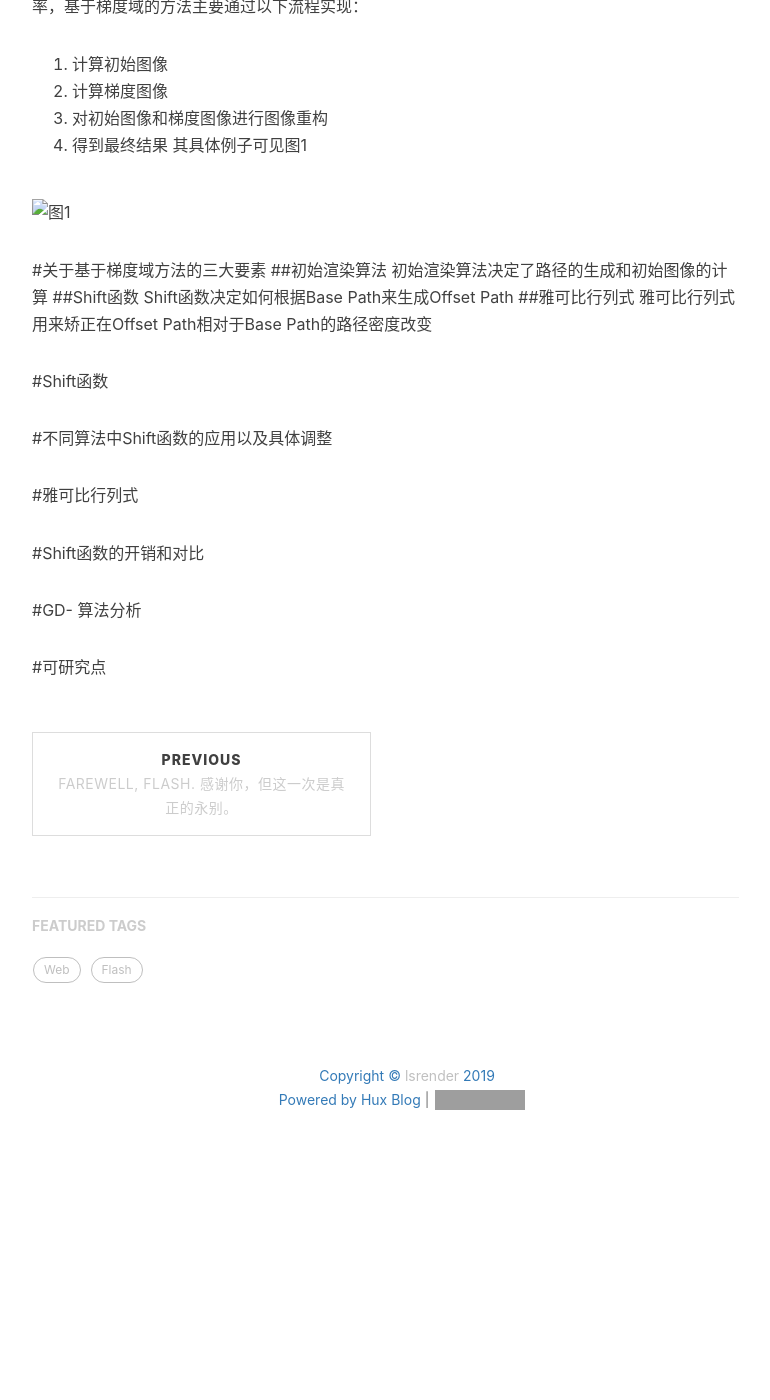
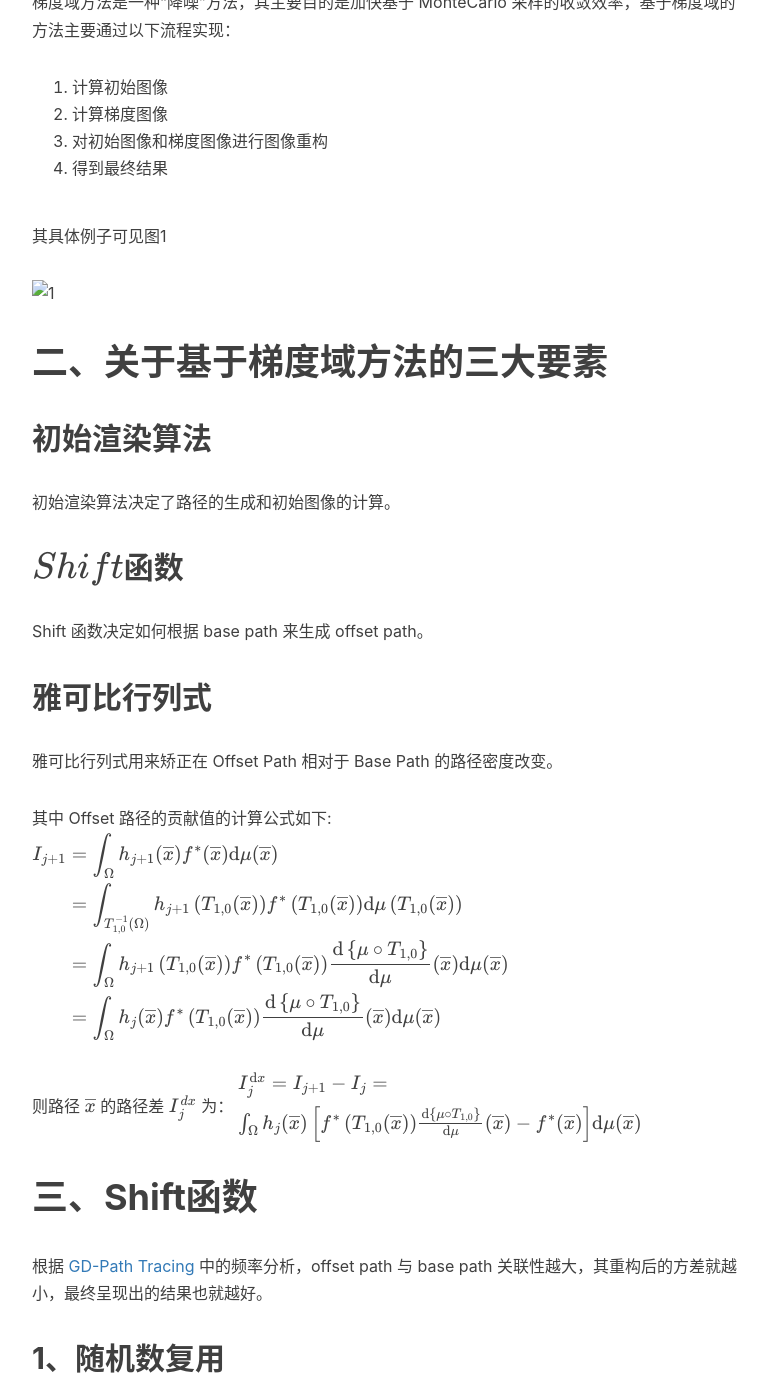
Before and after one commit to Throbbing/Throbbing.github.io, a Jekyll site: the page built from _posts/2019-06-17-gradient-domain.md, in a window 1280 px wide and 1400 px high, scrolled down 724 px. Shown: the whole window, without its empty margins (233-1003 px from the left). Built offline with Jekyll 4.4.1, drawn with Linux system fonts in a browser that asks for light colours; nearby versions of some CDN libraries; formulas are drawn with MathJax 3; comment, search, counter and statistics services are not loaded; before the commit the page ends 1928 px from its top, so only the background shows below that; some of the changed text lies outside the part shown; grey boxes are pictures that could not be loaded.

Commit message:
add gradient v2

```diff
--- a/_posts/2019-06-17-gradient-domain.md
+++ b/_posts/2019-06-17-gradient-domain.md
@@ -6,41 +6,108 @@
 header-img: "img/post-gradient-cover.jpg"
 header-mask: 0.2
 tags:
-  - Web
-  - Flash
+  - MonteCarlo
+  - Gradient Domain
+  - Rendering
 ---
 
-[toc]
 
-#梯度域方法概述
-梯度域方法是一种“降噪”方法，其主要目的是加快基于MonteCarlo采样的收敛效率，基于梯度域的方法主要通过以下流程实现：
+
+# 一、梯度域方法概述
+梯度域方法是一种“降噪”方法，其主要目的是加快基于 MonteCarlo 采样的收敛效率，基于梯度域的方法主要通过以下流程实现：
 1. 计算初始图像
 2. 计算梯度图像
 3. 对初始图像和梯度图像进行图像重构
 4. 得到最终结果
+
 其具体例子可见图1
 
+![1](2019-06-17-gradient-domain/1.png)
 
-![图1](2019-06-17-gradient-domain/1.png)
+# 二、关于基于梯度域方法的三大要素
+## 初始渲染算法
+初始渲染算法决定了路径的生成和初始图像的计算。
+## $Shift$函数
+Shift 函数决定如何根据 base path 来生成 offset path。
+## 雅可比行列式
+雅可比行列式用来矫正在 Offset Path 相对于 Base Path 的路径密度改变。
 
-#关于基于梯度域方法的三大要素
-##初始渲染算法
-初始渲染算法决定了路径的生成和初始图像的计算
-##Shift函数
-Shift函数决定如何根据Base Path来生成Offset Path
-##雅可比行列式
-雅可比行列式用来矫正在Offset Path相对于Base Path的路径密度改变
+其中 Offset 路径的贡献值的计算公式如下:
+$$
+\begin{aligned} I_{j+1} &=\int_{\Omega} h_{j+1}(\overline{x}) f^{*}(\overline{x}) \mathrm{d} \mu(\overline{x}) \\ &=\int_{T_{1,0}^{-1}(\Omega)} h_{j+1}\left(T_{1,0}(\overline{x})\right) f^{*}\left(T_{1,0}(\overline{x})\right) \mathrm{d} \mu\left(T_{1,0}(\overline{x})\right) \\ &=\int_{\Omega} h_{j+1}\left(T_{1,0}(\overline{x})\right) f^{*}\left(T_{1,0}(\overline{x})\right) \frac{\mathrm{d}\left\{\mu \circ T_{1,0}\right\}}{\mathrm{d} \mu}(\overline{x}) \mathrm{d} \mu(\overline{x}) \\ &=\int_{\Omega} h_{j}(\overline{x}) f^{*}\left(T_{1,0}(\overline{x})\right) \frac{\mathrm{d}\left\{\mu \circ T_{1,0}\right\}}{\mathrm{d} \mu}(\overline{x}) \mathrm{d} \mu(\overline{x}) \end{aligned}\tag{1}
+$$
 
-#Shift函数
+则路径 $\overline{x}$ 的路径差 $I_j^{dx}$ 为：
+$$
+\begin{array}{l}{I_{j}^{\mathrm{d} x}=I_{j+1}-I_{j}=} \\ {\int_{\Omega} h_{j}(\overline{x})\left[f^{*}\left(T_{1,0}(\overline{x})\right) \frac{\mathrm{d}\left\{\mu \circ T_{1,0}\right\}}{\mathrm{d} \mu}(\overline{x})-f^{*}(\overline{x})\right] \mathrm{d} \mu(\overline{x})}\end{array}\tag{2}
+$$
 
-#不同算法中Shift函数的应用以及具体调整
+# 三、Shift函数
+根据 [GD-Path Tracing](https://mediatech.aalto.fi/publications/graphics/GPT/) 中的频率分析，offset path 与 base path 关联性越大，其重构后的方差就越小，最终呈现出的结果也就越好。
 
-#雅可比行列式
+## 1、随机数复用
+像素 $ i $ 产生路径 $\overline{x}$ 所使用的随机序列记为 $\overline{U}$，重复使用该随机序列来产生对应的 offset path $\widetilde{x}$。
 
-#Shift函数的开销和对比
+![图2](2019-06-17-gradient-domain/2.png)
+
+## 2、半向量保留
+保留 base path 中每个顶点的半向量（**局部空间**），根据半向量，入射向量，可以直接计算得到出射方向。
+
+![图3](2019-06-17-gradient-domain/3.png)
+
+## 3、路径重连（Vertex reconnection）
+只在 S 表面上进行 offset（S表面能量分布的lobe过窄，直接连接其路径能量大概率可能携带能量为0），对于 D 表面，直接重连这些 D 顶点。
+
+![图4](2019-06-17-gradient-domain/4.png)
+
+## 4、Manifold Perturbation （详见 Manifold Exploration）
+
+![图5](2019-06-17-gradient-domain/5.png)
 
 
-#GD- 算法分析
+几种基于 Gradient - Domain 的方法在构建 offset path 上都采用了上述的一种或多种（主要为后三种）Shift 函数，并根据选择的基础算法不同进行了一定的修改。
+# 四、不同算法中Shift函数的应用以及具体调整
+
+## 1、GD - MLT
+使用 Markov Chain Monte Carlo 的方法对目标函数 $ f(\overline{x})$进行采样。传统的 MLT 方法对于目标函数只考虑了像素路径的能量贡献，但是在 GD - MLT中的目标函数还考虑了梯度的变化。
+
+![图6](2019-06-17-gradient-domain/6.png)
+在梯度变化大的地方着重采样能明显提高效率，上图中，GD - MLT 在采样重心更多的放在了阴影处。
+
+### 1.1、Shift 函数
+1. 对于像素 $i$ 的 base path $\overline{x}$ 寻找前三个 D 顶点 $X_a, X_b, X_c$
+2. 根据像素 $j$ （$i$像素在屏幕空间的偏移像素）从 $X_a$ 处生成一条新的光线
+3. 在 $X_a $ ~ $X_b$ 的 Specular Chain 中进行 ray tracing， 以此生成新的 $X_a$ ~ $ X_b^{off}$ 路径。
+4. 对于 $X_b^{off}$ ~ $X_c$ 路径，采取 Manifold Exploration 来确保 $X_c$ 点不变
+
+上述过程即为 **Manifold Perturbation**。
+
+### 1.2、目标函数
+定义 $ \overline{z}$ 为：
+
+$$
+\overline{z} = \left \{ \overline{x}, f_x, f_y \right\}
+$$
+其中 $f_x$ 与 $f_y$ 为 base path 在 x,y 方向上对应的 offset path。
+则GD-MLT的目标函数为
+$$
+f(\overline{z})=\left\|f^{*}(\overline{z})\right\|+\alpha\left(\frac{1}{4}\left\|f^{*}(\overline{x})\right\|\right)\tag{3}
+$$
+其中第一项考虑了路径的梯度变化，第二项考虑了路径的能量贡献，而 $\alpha$ 代表自定义系数。
+
+## 2、GD - PT
+
+### 2.1、Shift 函数
+不采用 manifold exploration，而是采用半向量保留和路径顶点重连的方案。
 
 
-#可研究点
+
+# 五、雅可比行列式
+
+# 六、Shift函数的开销和对比
+
+
+# 七、GD- 算法分析
+
+
+# 八、可研究点
```
Also changed, not shown: _includes/head.html (+10 -0 lines), _posts/2019-06-17-gradient-domain/2.png (added), _posts/2019-06-17-gradient-domain/3.png (added), _posts/2019-06-17-gradient-domain/4.png (added), _posts/2019-06-17-gradient-domain/5.png (added), _posts/2019-06-17-gradient-domain/6.PNG (added), img/Post/2019-06-17-gradient-domain/1.png (added).
